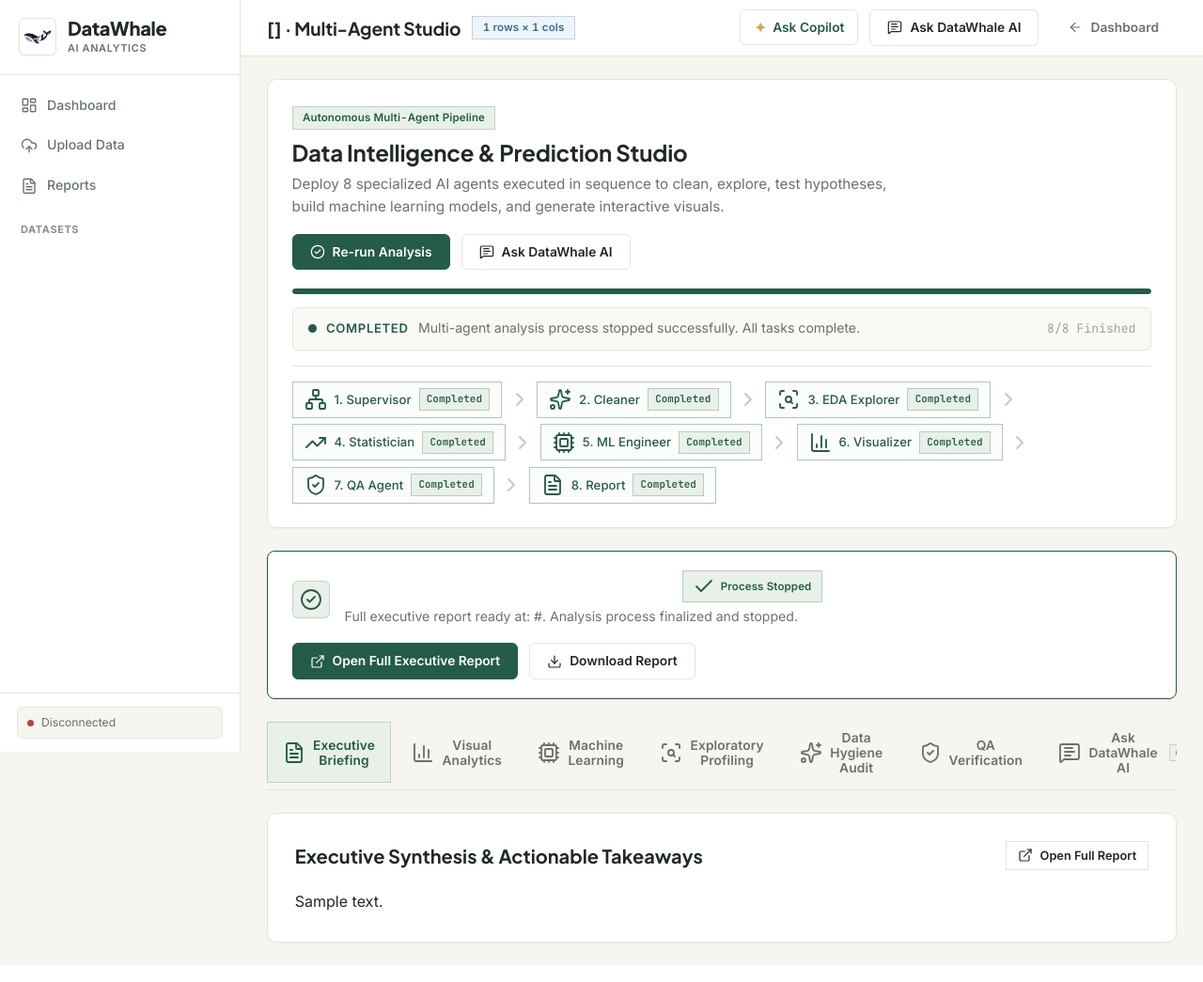
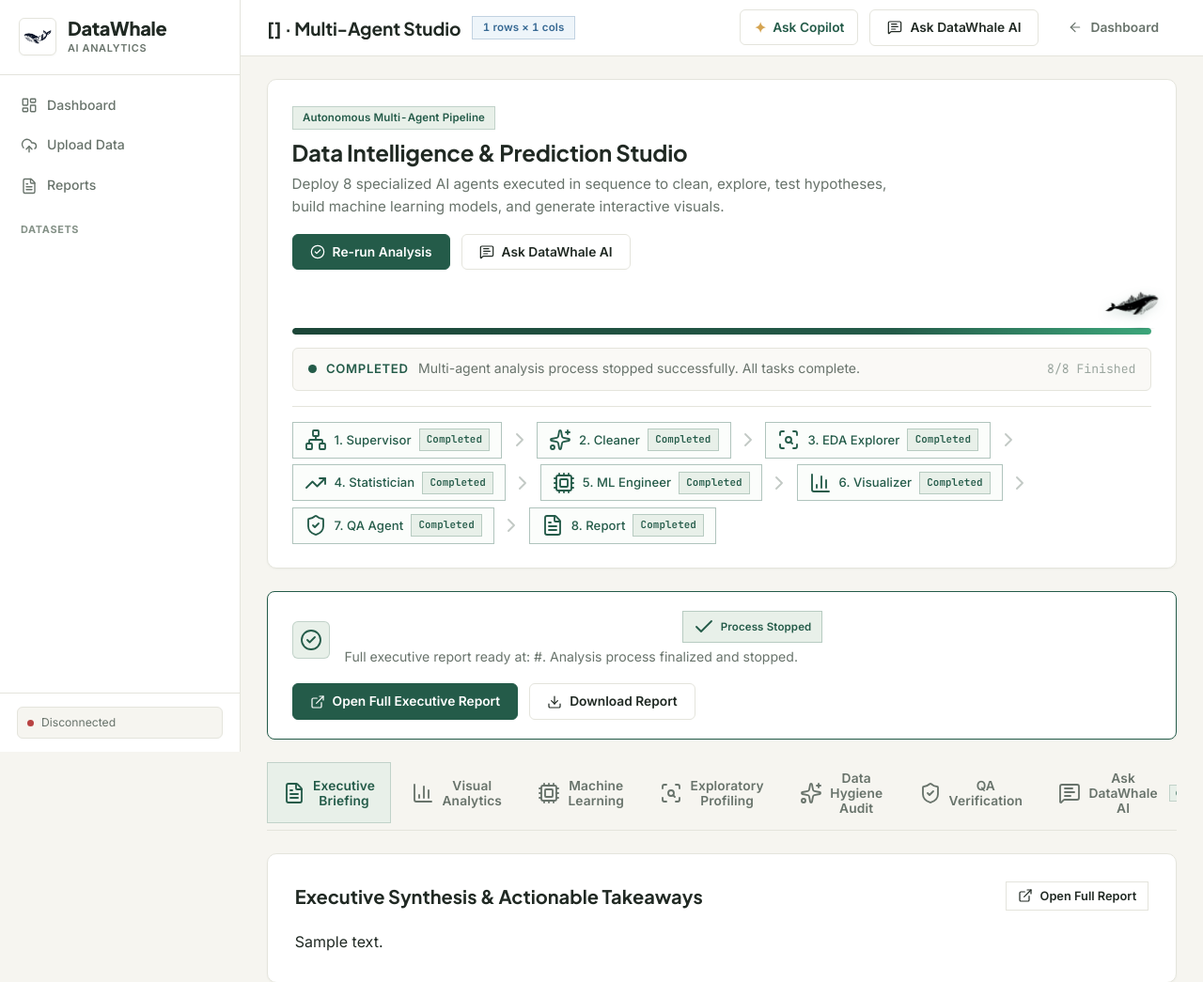
Before and after one commit to UTTAL-KUMAR-RAWANI/Multi-Agent-AI-Data-Analysts-, a Python web app: template src/web/templates/analysis.html in a window 1280 px wide. Shown: the top 1045 px of the page at 94% size. Run offline with Jinja, Linux system fonts and the light colour scheme; the template is opened without the code that fills it: most values are stand-ins (such as "Sample title", 1, 10 or a date in 2020); some libraries are stand-ins or nearby versions.

Commit message:
feat(studio): add animated swimming DataWhale rider to pipeline progress bar

```diff
--- a/src/web/templates/analysis.html
+++ b/src/web/templates/analysis.html
@@ -67,23 +67,81 @@
         box-shadow: var(--shadow-sm);
     }
 
-    /* Live Progress Bar */
+    /* Live Progress Bar with Moving DataWhale */
+    .pipeline-progress-container {
+        position: relative;
+        width: 100%;
+        margin-top: 1.5rem;
+        margin-bottom: 0.35rem;
+        padding-top: 38px; /* Space for the swimming whale */
+    }
+
+    .pipeline-whale-rider {
+        position: absolute;
+        top: 0px;
+        left: 0%;
+        transform: translateX(-65%);
+        pointer-events: none;
+        z-index: 5;
+        transition: left 0.45s cubic-bezier(0.2, 0.8, 0.2, 1), opacity 0.3s ease;
+        display: flex;
+        flex-direction: column;
+        align-items: center;
+        opacity: 0;
+    }
+
+    .pipeline-whale-rider.active {
+        opacity: 1;
+    }
+
+    .whale-swimming-img {
+        width: 76px;
+        height: auto;
+        display: block;
+        filter: drop-shadow(0 3px 6px rgba(36, 91, 73, 0.25));
+        animation: whaleSwimBob 2.4s ease-in-out infinite;
+    }
+
+    .whale-swim-ripple {
+        width: 32px;
+        height: 3px;
+        background: radial-gradient(ellipse at center, rgba(36, 91, 73, 0.45) 0%, transparent 70%);
+        border-radius: 50%;
+        margin-top: -2px;
+        animation: whaleRipplePulse 1.2s ease-in-out infinite alternate;
+    }
+
+    @keyframes whaleSwimBob {
+        0%, 100% {
+            transform: translateY(0) rotate(0deg);
+        }
+        50% {
+            transform: translateY(-5px) rotate(-1.5deg);
+        }
+    }
+
+    @keyframes whaleRipplePulse {
+        0% { transform: scaleX(0.7); opacity: 0.3; }
+        100% { transform: scaleX(1.3); opacity: 0.8; }
+    }
+
     .pipeline-progress-track {
         width: 100%;
-        height: 6px;
-        background: var(--border);
-        border-radius: var(--radius-full);
+        height: 7px;
+        background: var(--border, #E4E4DC);
+        border-radius: var(--radius-full, 9999px);
         overflow: hidden;
-        margin-top: 1.25rem;
         position: relative;
+        box-shadow: inset 0 1px 2px rgba(0, 0, 0, 0.06);
     }
 
     .pipeline-progress-fill {
         height: 100%;
         width: 0%;
-        background: var(--primary-action);
-        border-radius: var(--radius-full);
-        transition: width 0.4s ease-out;
+        background: linear-gradient(90deg, #1C4638 0%, #245B49 70%, #3DA67B 100%);
+        border-radius: var(--radius-full, 9999px);
+        transition: width 0.45s cubic-bezier(0.2, 0.8, 0.2, 1);
+        box-shadow: 0 0 8px rgba(61, 166, 123, 0.4);
     }
 
     /* Live Status Banner */
@@ -552,9 +610,18 @@
             </div>
         </div>
 
-        <!-- Live Progress Track -->
-        <div class="pipeline-progress-track">
-            <div class="pipeline-progress-fill" id="pipeline-progress-bar" style="width: {{ '100%' if existing_analysis else '0%' }};"></div>
+        <!-- Live Progress Track with Moving DataWhale Animation -->
+        <div class="pipeline-progress-container" id="pipeline-progress-container">
+            <div class="pipeline-whale-rider {{ 'active' if existing_analysis else '' }}" id="pipeline-whale-rider" style="left: {{ '100%' if existing_analysis else '0%' }};">
+                <picture>
+                    <source srcset="/static/img/whale_swimming.webp" type="image/webp">
+                    <img src="/static/img/whale_swimming.gif" alt="DataWhale Swimming" class="whale-swimming-img" id="whale-swimming-img">
+                </picture>
+                <div class="whale-swim-ripple"></div>
+            </div>
+            <div class="pipeline-progress-track">
+                <div class="pipeline-progress-fill" id="pipeline-progress-bar" style="width: {{ '100%' if existing_analysis else '0%' }};"></div>
+            </div>
         </div>
 
         <!-- Live Sequence Status Line -->
@@ -903,6 +970,24 @@
         { id: 'chip-report', tagId: 'tag-report', num: 8, name: 'Report' }
     ];
 
+    function setPipelineProgress(pct) {
+        const progressBar = document.getElementById('pipeline-progress-bar');
+        const whaleRider = document.getElementById('pipeline-whale-rider');
+        const numPct = Math.min(100, Math.max(0, Number(pct) || 0));
+
+        if (progressBar) {
+            progressBar.style.width = `${numPct}%`;
+        }
+        if (whaleRider) {
+            whaleRider.style.left = `${numPct}%`;
+            if (numPct > 0) {
+                whaleRider.classList.add('active');
+            } else {
+                whaleRider.classList.remove('active');
+            }
+        }
+    }
+
     function resetPipelineChips() {
         allStepChips.forEach(step => {
             const el = document.getElementById(step.id);
@@ -910,8 +995,7 @@
             if (el) el.className = 'agent-chip pending';
             if (tag) tag.innerText = 'Pending';
         });
-        const pBar = document.getElementById('pipeline-progress-bar');
-        if (pBar) pBar.style.width = '0%';
+        setPipelineProgress(0);
     }
 
     function setChipState(chipId, state, label) {
@@ -1010,20 +1094,16 @@
             if (liveTimeStatus) {
                 liveTimeStatus.innerText = `Executing ${msg.step_index} of 8`;
             }
-            if (progressBar) {
-                const pct = Math.max(10, Math.round(((msg.step_index - 0.4) / 8) * 100));
-                progressBar.style.width = `${pct}%`;
-            }
+            const pct = Math.max(10, Math.round(((msg.step_index - 0.4) / 8) * 100));
+            setPipelineProgress(pct);
         }
         else if (msg.event === 'step_done') {
             setChipState(msg.step_id, 'completed', 'Completed');
             if (liveStatusText) {
                 liveStatusText.innerText = msg.message;
             }
-            if (progressBar) {
-                const pct = Math.round((msg.step_index / 8) * 100);
-                progressBar.style.width = `${pct}%`;
-            }
+            const pct = Math.round((msg.step_index / 8) * 100);
+            setPipelineProgress(pct);
         }
         else if (msg.event === 'pipeline_complete') {
             // STOP THE PROCESS EXPLICITLY
@@ -1040,7 +1120,7 @@
                 }
             });
 
-            if (progressBar) progressBar.style.width = '100%';
+            setPipelineProgress(100);
 
             finalizeProcessStop(runFullBtn, cleanBtn, edaBtn, true, msg.message);
             renderAnalysisResults(msg);
@@ -1258,8 +1338,7 @@
                 allStepChips.forEach(step => {
                     setChipState(step.id, 'completed', 'Completed');
                 });
-                const progressBar = document.getElementById('pipeline-progress-bar');
-                if (progressBar) progressBar.style.width = '100%';
+                setPipelineProgress(100);
 
                 finalizeProcessStop(runFullBtn, cleanBtn, edaBtn, true, 'Analysis completed.');
                 renderAnalysisResults(res);
```
Also changed, not shown: src/web/static/img/whale_sky_capsule.webp (added), src/web/static/img/whale_swimming.gif (added), src/web/static/img/whale_swimming.webp (added), 3 other files.
